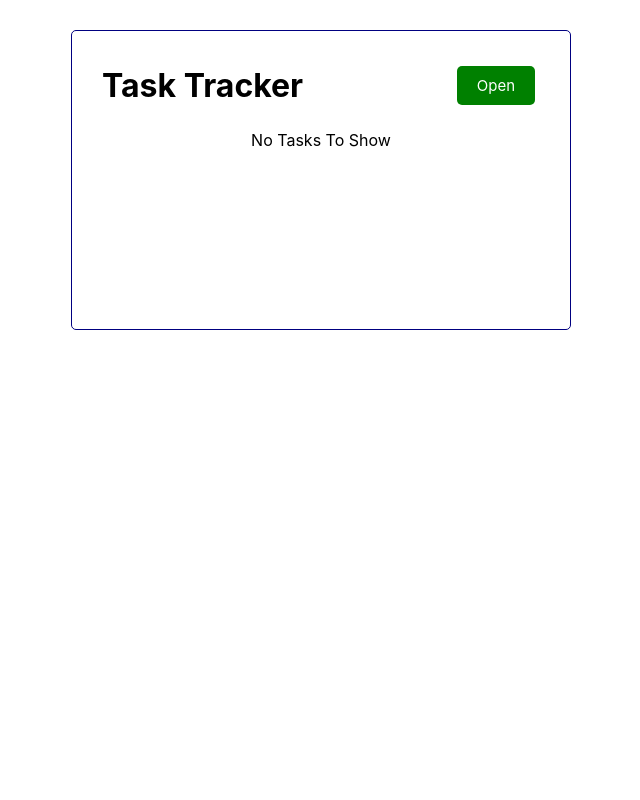
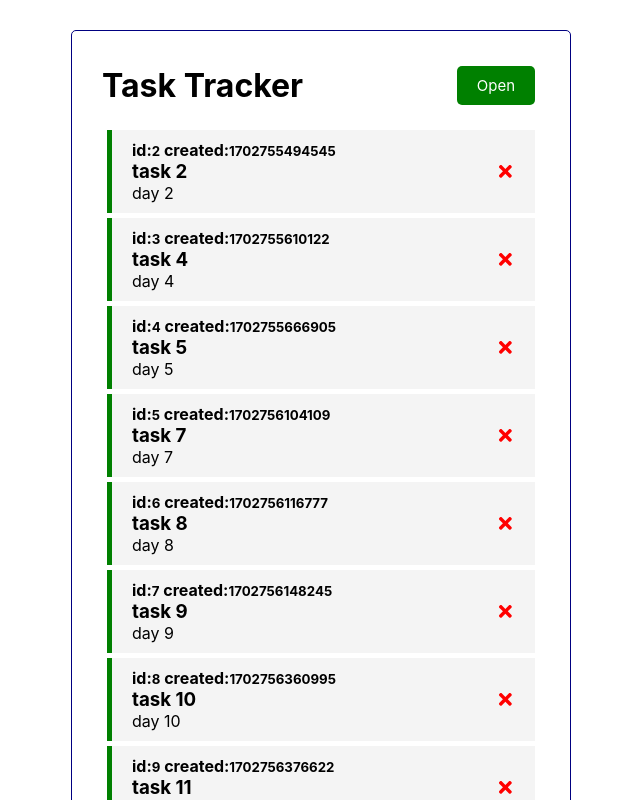
Before and after one commit to perlov3301/react_crash, a React (Create React App) app: page / in a window 1280 px wide. Shown: the top 800 px of the page, without its empty margins (319-959 px from the left). Built offline with nearby package versions, Linux system fonts and the light colour scheme; data requests are answered from the project's data file.

Commit message:
id from json-server;delete with id;addtask with id from json-server; list of tasks with key={created}

```diff
--- a/db.json
+++ b/db.json
@@ -1,25 +1,67 @@
 {
   "tasks": [
     {
-        "id": 1,
-        "text": "Doctors Appointment1",
-        "day": "Feb 4th at 2:30pm",
-        "reminder": true,
-        "created": 1900301123
+      "text": "task 2",
+      "day": "day 2",
+      "reminder": true,
+      "created": 1702755494545,
+      "id": 2
     },
     {
-        "id":2,
-        "text": "Meeting at School",
-        "day": "Feb 6th at 1:30pm",
-        "reminder": true,
-        "created": 1901301123
+      "text": "task 4",
+      "day": "day 4",
+      "reminder": true,
+      "created": 1702755610122,
+      "id": 3
     },
     {
-       "id": 3,
-        "text": "Food Shopping",
-        "day": "Feb 5th at 2:30pm",
-        "reminder": true,
-        "created": 1902301123
+      "text": "task 5",
+      "day": "day 5",
+      "reminder": true,
+      "created": 1702755666905,
+      "id": 4
+    },
+    {
+      "text": "task 7",
+      "day": "day 7",
+      "reminder": true,
+      "created": 1702756104109,
+      "id": 5
+    },
+    {
+      "text": "task 8",
+      "day": "day 8",
+      "reminder": true,
+      "created": 1702756116777,
+      "id": 6
+    },
+    {
+      "text": "task 9",
+      "day": "day 9",
+      "reminder": true,
+      "created": 1702756148245,
+      "id": 7
+    },
+    {
+      "text": "task 10",
+      "day": "day 10",
+      "reminder": true,
+      "created": 1702756360995,
+      "id": 8
+    },
+    {
+      "text": "task 11",
+      "day": "day 11",
+      "reminder": true,
+      "created": 1702756376622,
+      "id": 9
+    },
+    {
+      "text": "task 12",
+      "day": "day 12",
+      "reminder": true,
+      "created": 1702756455580,
+      "id": 10
     }
   ]
 }
--- a/src/App.js
+++ b/src/App.js
@@ -3,41 +3,23 @@ import Header from './components/Header';
 import Tasks from './components/Tasks';
 import AddTask from './components/AddTask';
 
-let alist = [
-//   {
-//       id: 1,
-//       text: "Doctors Appointment1",
-//       day: 'Feb 4th at 2:30pm',
-//       reminder: true,
-//       created: 1900301123  },
-//   {
-//       id:2,
-//       text: 'Meeting at School',
-//       day: 'Feb 6th at 1:30pm',
-//       reminder: true,
-//       created: 1901301123,
-//   },
-//   {
-//       id: 3,
-//       text: 'Food Shopping',
-//       day: 'Feb 5th at 2:30pm',
-//       reminder: true,
-//       created: 1902301123,
-//   },
-];
+let alist = [];
 function App() {
     const [showAddTask, setShowAddTask] = useState(false);
     const [tasks, setTasks] = useState(alist);
 // useEffect is used for side effects
     useEffect(()=> {
-
-      fetchTasks();
+      const getTasks = async () => {
+        const tasksFromServer = await fetchTasks();
+        setTasks(tasksFromServer);
+      };
+     getTasks();
     }, []);
-    const fetchTasks = async () => {
-      // from json-server
+    //Fetch Tasks
+    const fetchTasks = async () => { // from json-server
             const res = await fetch("http://localhost:5000/tasks");
             const data = await res.json();
-            console.log("Appjs;useEffect;fetchTasks;data="+data);
+            console.log("Appjs;useEffect;fetchTasks outside;data="+data.length);
             return data;
           };
     let alength = tasks.length;
@@ -53,31 +35,33 @@ function App() {
       const btnText = 'openAdd'
     }
     };
-    const addTask = (task) => {
-      // console.log("Appjs; addTask; created: "+ (task.created) );
-      const id = Math.floor(Math.random()*10000)+1;
-      const newTask =
-        { id, ...task
-          // id:id,
-          // text:task.text,
-          // day:task.day,
-          // reminder: task.reminder,
-          // created: task.created
+    const addTask = async (task) => {
+      console.log("Appjs; addTask; created: "+ (task.created) );
+      const res = await fetch(
+        "http://localhost:5000/tasks", {
+          method: "POST",
+          headers: { 'Content-type': 'application/json' },
+          body: JSON.stringify(task)
         }
-        ;
-      setTasks([...tasks, newTask]);
+      );
+      const data = await res.json();
+      setTasks([...tasks, data]);
     };
 
-    const deleteTask = (created) => {
-      //  console.log('Appjs;delete ',created);
-      setTasks(tasks.filter(task => task.created !== created));
+    const deleteTask = async (id) => {
+        //const id = created;
+         console.log('Appjs;deleteTask; id= ',id);
+      await fetch(`http://localhost:5000/tasks/${id}`, {
+        method: 'DELETE',
+      });
+      setTasks(tasks.filter(task => task.id !== id));
       alength = tasks.length;
     };
     // Toggle Reminder
-    const toggleReminder = (created) => {
+    const toggleReminder = (id) => {
       setTasks(
         tasks.map((task) =>
-          task.created === created ? {
+          task.id === id ? {
           ...task, reminder: !task.reminder
          } : task
          )
--- a/src/components/AddTask.js
+++ b/src/components/AddTask.js
@@ -5,16 +5,10 @@ const AddTask = ({ onAdd } ) => {
     const [text, setText] = useState("");
     const [day, setDay] = useState("");
     const [reminder, setReminder] =useState(false);
-    const agettime = new Date().getTime();
     const [created, setCreated] = useState(new Date().getTime());
-    // let aID=1;
-    // const maxID = () => {
-    //   tasks.map((task)=> task.id>aID ? aID=task.id: '');
-    // };
+
      const onSubmit = (e) => {
        e.preventDefault();
-       setCreated(agettime);
-       console.log("AddTaskjs;  onSubmit agettime  "+(agettime));
        console.log("AddTaskjs;  onSubmit created:  "+ created);
        if(!text) {
           alert("Please add a Task");
@@ -39,8 +33,8 @@ const AddTask = ({ onAdd } ) => {
             <p>
                {/* text: {text};
                day&time: {day};  */}
-               reminder: {reminder?'true':'false'};
-               latest getTime: {new Date().getTime()}
+               {/* reminder: {reminder?'true':'false'};  */}
+               latest 'created': {created}
             </p>
             <div className='form-control'>
                 <label>Task                </label>
--- a/src/components/Task.js
+++ b/src/components/Task.js
@@ -6,22 +6,22 @@ const Task = ({ task, onDelete, onToggle }) => {
         // <div className={`task ${task.reminder ? 'task-reminder': ''}`}
         //       onDoubleClick ={() => onToggle(task.created)} >
            <div className={`task ${cssTask}`}
-              onDoubleClick={() => onToggle(task.created)}
+              onDoubleClick={() => onToggle(task.id)}
            >
             <h5>
               {/* <b style={{fontSize:'1rem'}}>created:</b>
               {task.created}  */}
                <b style={{fontSize:'1rem'}}>   id:</b>
               {task.id}
-              <b style={{fontSize:'1rem'}}>   reminder:</b>
-              {task.reminder?"true":"false"}
+              {/* <b style={{fontSize:'1rem'}}>   reminder:</b>
+              {task.reminder?"true":"false"}  */}
               <b style={{fontSize:'1rem'}}>   created:</b>
               {task.created}
             </h5>
             <h3>{task.text}
               <FaTimes
                 style={{ color:'red', cursor:'pointer' }}
-                onClick={()=>onDelete(task.created)}
+                onClick={()=>onDelete(task.id)}
             />
             </h3>
             <p>{task.day ? task.day : "no Day&Time was defined"} </p>
--- a/src/components/Tasks.js
+++ b/src/components/Tasks.js
@@ -4,7 +4,7 @@ const Tasks = ({ tasks, onDelete, onToggle }) => {
     console.log("Tasksjs;");
     return (
         <>
-          { tasks.map((task) => (
+          { tasks.map((task,index) => (
             <Task key={task.created}
               task={task}
               onDelete={onDelete}
```
